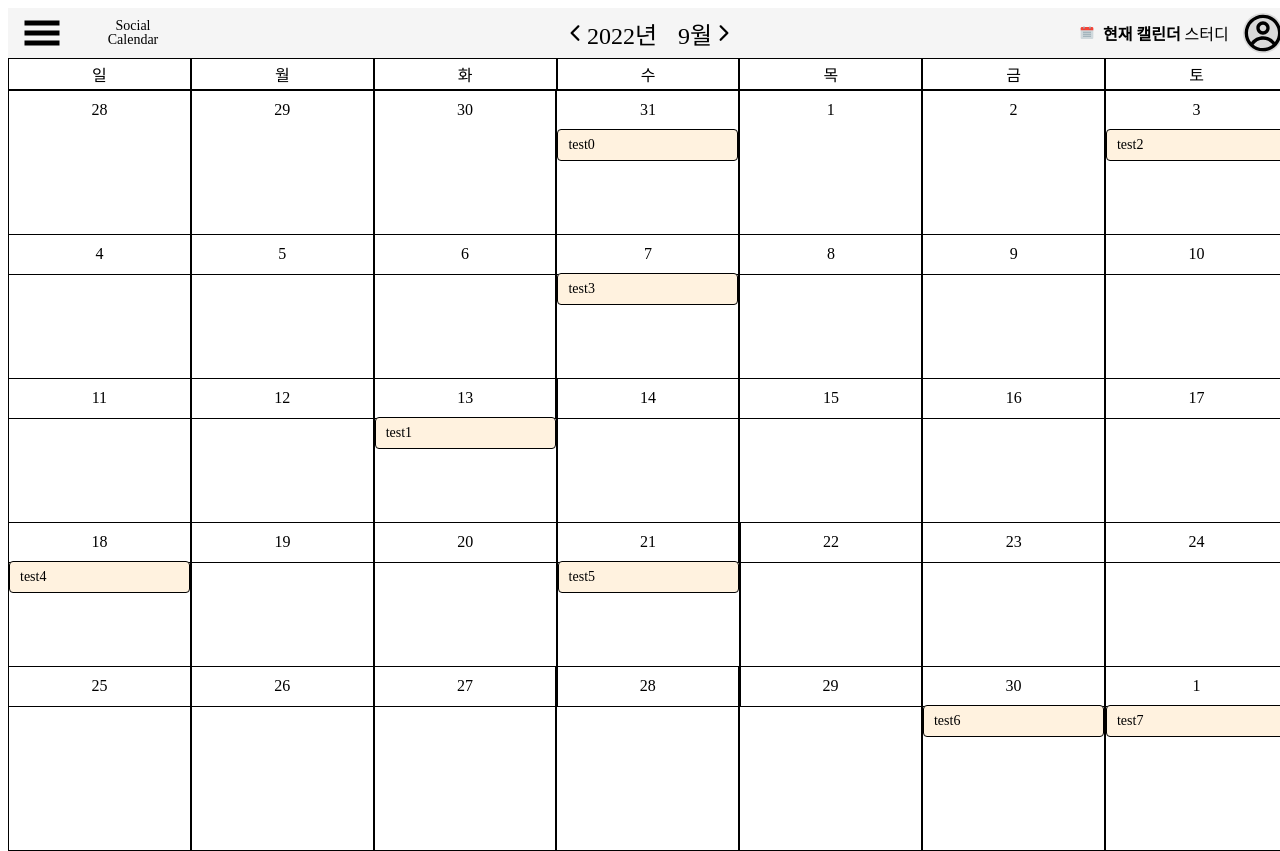
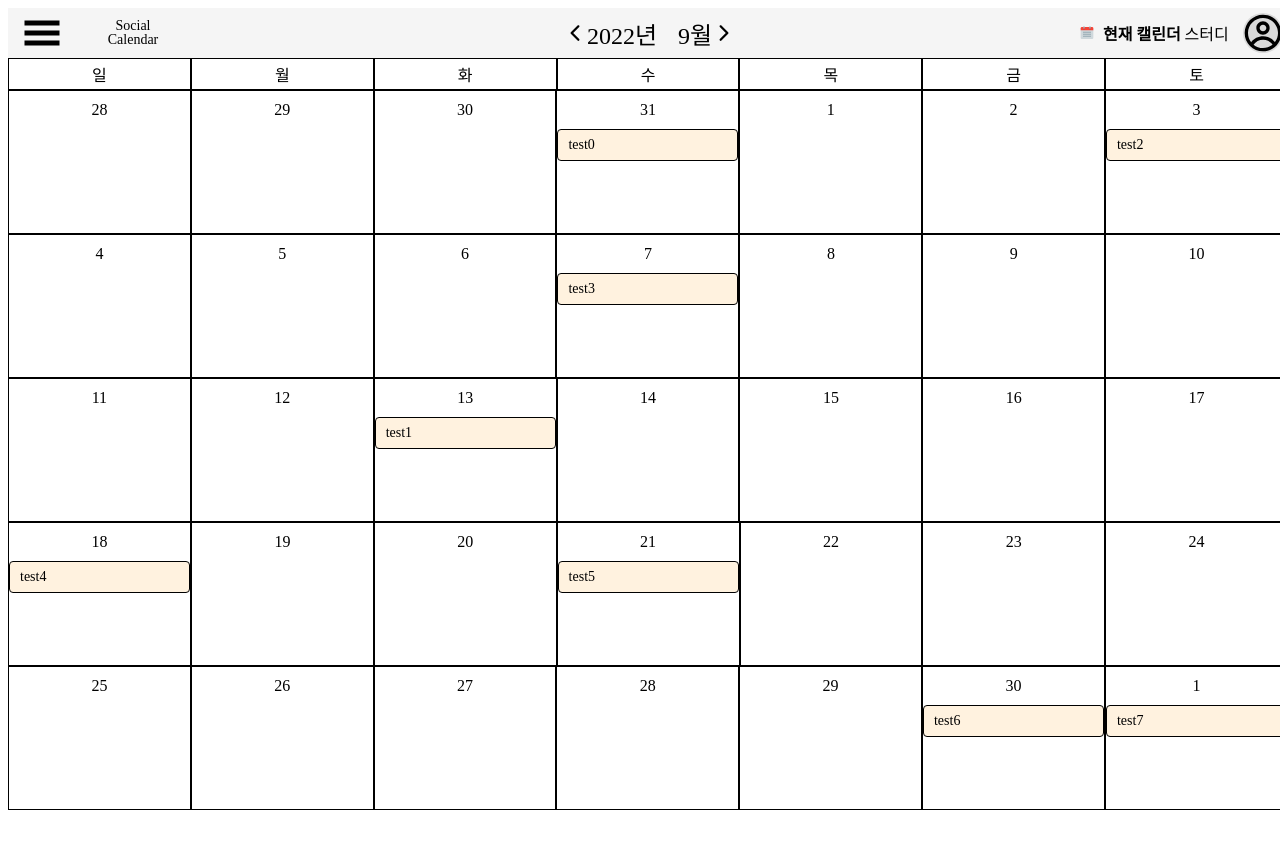
Before and after one commit to codestates-seb/seb39_main_043, a React (Create React App) app in the folder client/: page / in a window 1280 px wide. After the commit the page ends 818 px from the top, so only its background shows below. Built offline with nearby package versions, Linux system fonts and the light colour scheme.

Commit message:
front/css : height 하드 코딩에서 auto 로 변경

```diff
--- a/client/src/components/atoms/ScheduleContainer.js
+++ b/client/src/components/atoms/ScheduleContainer.js
@@ -2,7 +2,7 @@ import styled from 'styled-components';
 
 const ScheduleContainerWrapper = styled.div`
   width: 183px;
-  height: 183px;
+  height: auto;
   border: 1px solid black;
   display: flex;
   flex-direction: column;
```
